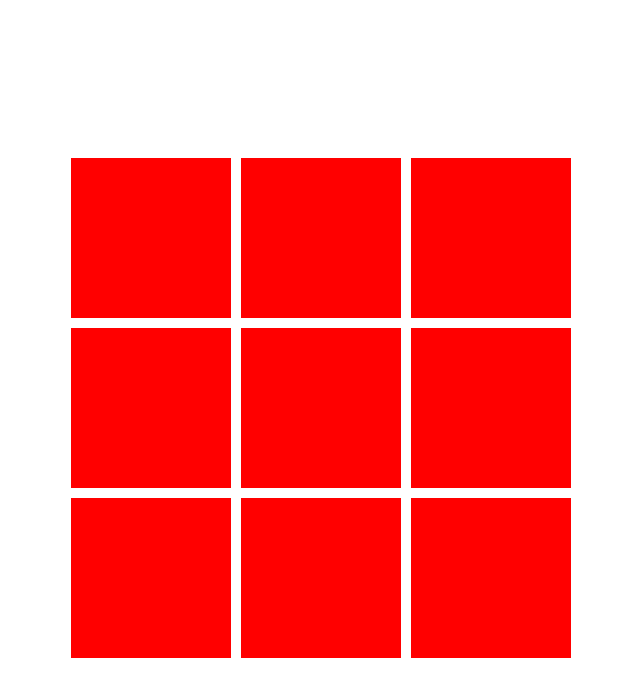
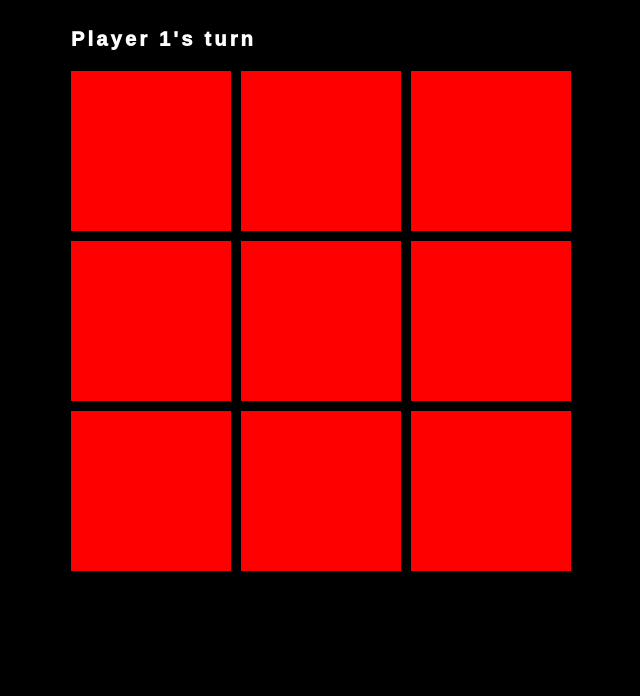
Before and after one commit to tphamdo/tic-tac-toe, a plain HTML site: page index.html in a window 1280 px wide. Shown: the whole page, without its empty margins (319-959 px from the left). Drawn offline with nearby package versions, Linux system fonts and the light colour scheme.

Commit message:
Add turn message and game result message

```diff
--- a/index.html
+++ b/index.html
@@ -7,10 +7,14 @@
   </head>
   <body>
     <!-- <div id="gameboard">Loading...</div> -->
+    <div class="main-container">
       <div class="header">
-      <div class="turn">
-        <script id="turn-template" type="x-tmpl-mustache">
-          <p>It&#39;s {{ player }}&#39;s turn</p>
+        <div id="message">
+          <script id="turn-message-template" type="x-tmpl-mustache">
+            <p class="turn-message">{{ playerName }}&#39;s turn</p>
+          </script>
+          <script id="game-message-template" type="x-tmpl-mustache">
+            <p class="game-message">{{ message }}</p>
           </script>
         </div>
       </div>
@@ -34,6 +38,7 @@
           </script>
         </div>
       </div>
+    </div>
     <script src="https://unpkg.com/mustache@latest"></script>
     <script src="script.js"></script>
   </body>
--- a/script.js
+++ b/script.js
@@ -1,3 +1,40 @@
+var pubSub = (function() {
+    var listeners = {};
+
+    function publish(eventName, data) {
+        console.log("publish");
+        console.log(eventName);
+        if (listeners[eventName]) {
+            console.log(eventName);
+            listeners[eventName].forEach(function(fn) {
+                console.log(fn);
+                console.log(data);
+                fn(data);
+            });
+        }
+    }
+
+    function subscribe(eventName, fn) {
+        console.log("subscribe");
+        listeners[eventName] = listeners[eventName] || [];
+        listeners[eventName].push(fn);
+    }
+
+    function unsubscribe(eventName, fn) {
+        var subscriptions = listeners[eventName]
+        if (subscriptions) {
+            for (let i=0; i<subscriptions.length; ++i) {
+                if (subscriptions[i] === fn) {
+                    subscriptions.splice(i,1);
+                    break;
+                }
+            }
+        }
+    }
+
+    return { publish, subscribe, unsubscribe };
+})();
+
 var gameboard = (function() {
     var _board = [[' ',' ',' '],[' ',' ',' '],[' ',' ',' ']];
 
@@ -7,6 +44,7 @@ var gameboard = (function() {
     const $gameboard = document.getElementById('gameboard');
 
     _render();
+    pubSub.publish("game-restarted");
 
     function makeMove(x, y, marker) {
         console.log(_board);
@@ -41,6 +79,7 @@ var gameboard = (function() {
                 _board[y][x] = ' ';
             }
         }
+        pubSub.publish("game-restarted");
     }
 
     function isWinner(marker) {
@@ -118,21 +157,23 @@ var game = (function() {
             ++movesMade;
 
             if (isWinner(marker)) {
-                console.log(`Game over! Player${player1Turn? '1' : '2'} won!`);
+                let winner = player1Turn? 'Player 1' : 'Player 2';
+                pubSub.publish("game-over", `Game over. ${winner} won!`);
                 gameOver = true;
                 return;
             }
 
             if (movesMade === 9) {
                 console.log(`Game over! It's a tie.`);
+                pubSub.publish("game-over", `Game over! It's a tie.`);
                 gameOver = true;
                 return;
             }
 
             player1Turn = !player1Turn;
-            // console.log(player1Turn, movesMade, gameOver);
+            pubSub.publish("turn-played",
+                player1Turn? "Player 1" : "Player 2");
         }
-        // console.log(player1Turn, movesMade, gameOver);
     }
 
     function reset() {
@@ -149,35 +190,31 @@ var game = (function() {
     return { makeMove, reset };
 })();
 
-var pubSub = (function() {
-    var listeners = {};
 
-    function publish(eventName, data) {
-        if (listeners[eventName]) {
-            listeners[eventName].forEach(fn => {
-                fn(data);
-            });
-        }
+var message = (function() {
+    // cache dom
+    const $turnMessageTemplate =
+        document.getElementById('turn-message-template').innerHTML;
+    const $gameMessageTemplate =
+        document.getElementById('game-message-template').innerHTML;
+    const $message = document.getElementById('message');
+
+    _renderTurnMessage();
+    pubSub.subscribe("turn-played", _renderTurnMessage);
+    pubSub.subscribe("game-restarted", _renderTurnMessage);
+    function _renderTurnMessage(playerName) {
+        console.log("rendering....");
+        if (!playerName) playerName = "Player 1";
+        const rendered = Mustache.render($turnMessageTemplate,
+            { playerName })
+        $message.innerHTML = rendered;
     }
 
-    function subscribe(eventName, fn) {
-        if (!listeners[eventName]) {
-            listeners[eventName] = [];
-        }
-        listeners[eventName].append(fn);
+    pubSub.subscribe("game-over", _renderGameMessage);
+    function _renderGameMessage(message) {
+        const rendered = Mustache.render($gameMessageTemplate,
+            { message });
+        $message.innerHTML = rendered;
     }
 
-    function unsubscribe(eventName, fn) {
-        var subscriptions = listeners[eventName]
-        if (subscriptions) {
-            for (let i=0; i<subscriptions.length; ++i) {
-                if (subscriptions[i] === fn) {
-                    subscriptions.splice(i,1);
-                    break;
-                }
-            }
-        }
-    }
-
-    return { publish, subscribe, unsubscribe };
-});
+})();
--- a/styles.css
+++ b/styles.css
@@ -1,8 +1,21 @@
 body {
   display: flex;
   justify-content: center;
-  align-items: center;
-  min-height: 100vh;
+  /* align-items: center; */
+  /* min-height: 100vh;  */
+  background-color: black;
+  color: white;
+  font-family: sans-serif, serif;
+  font-weight: 1000;
+  letter-spacing: .2rem;
+}
+
+.main-container {
+}
+
+#message {
+  font-size: 20px;
+  /* transform: translateX(0.50px); */
 }
 
 #gameboard {
```
Lines whose indentation alone changed are shown as unchanged.
